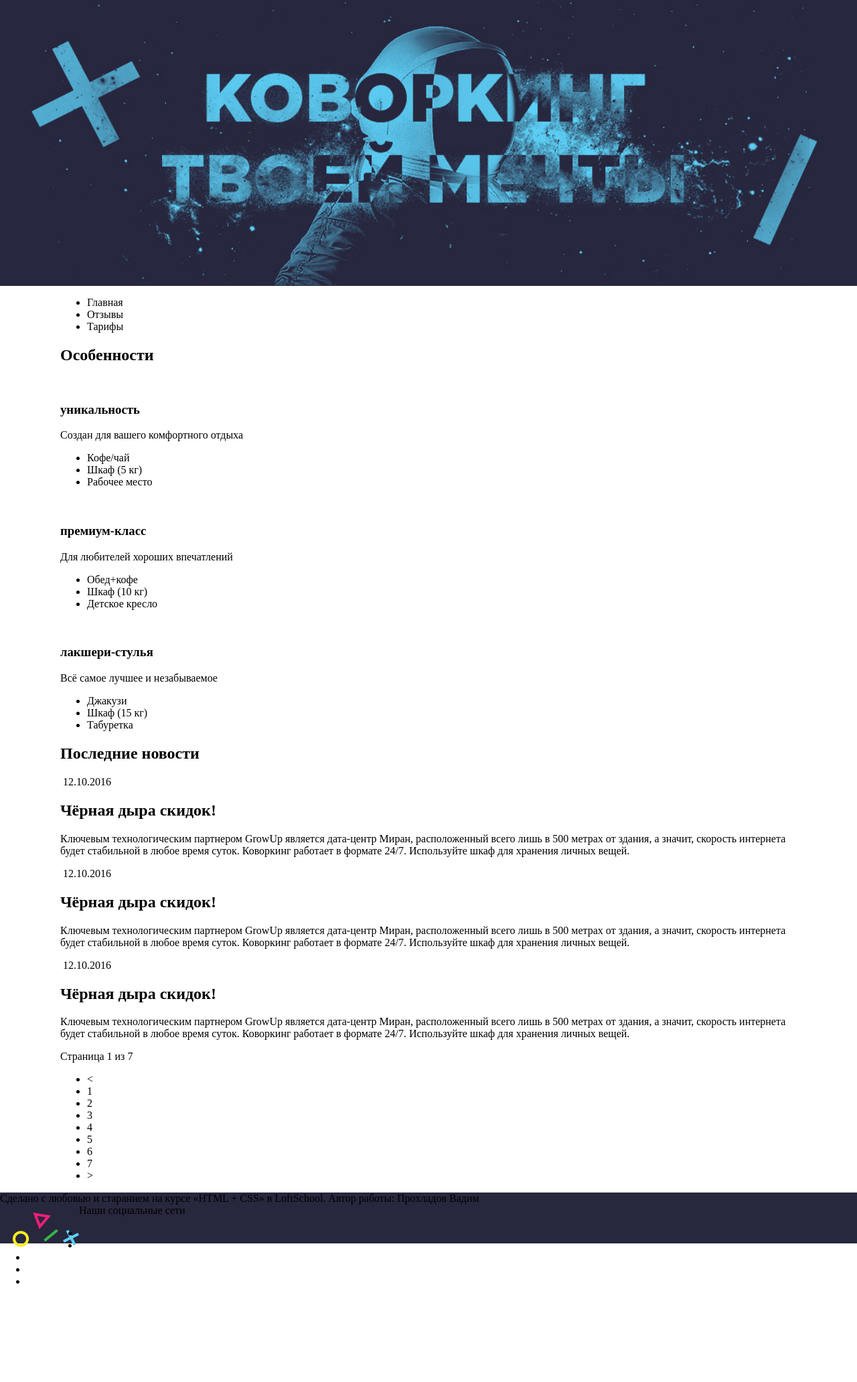
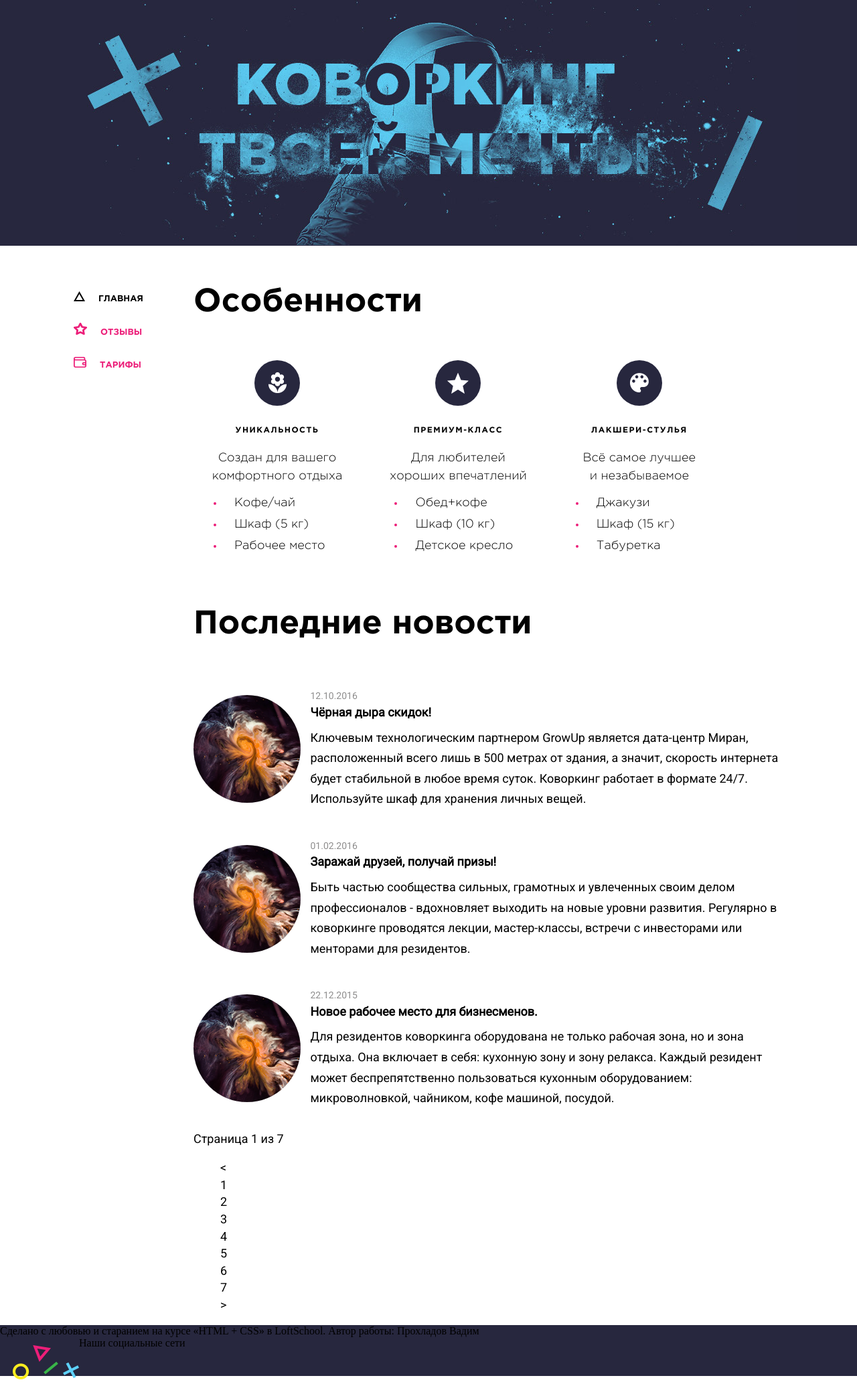
Before and after one commit to Qbic007/qbic007.github.io, a PHP site: page /main.html in a window 1280 px wide. Shown: the part 67-2131 px from the top of the page at 67% size. Before the commit the page ends 1984 px from the top, so only its background shows below. Run offline with PHP 8.4, Linux system fonts and the light colour scheme.

Commit message:
Features and News added

```diff
--- a/coworking/css/main.css
+++ b/coworking/css/main.css
@@ -23,6 +23,14 @@ body {
     margin: 0;
 }
 
+ul > li {
+    list-style-type: none;
+}
+
+h1, h2, h3, p {
+    margin: 0;
+}
+
 .header {
     background-color: #27273e;
 }
@@ -42,9 +50,164 @@ body {
 }
 
 .banner__image {
-    width: 100%;
+    width: 1100px;
     display: block;
     margin: 0 auto;
+}
+
+.aside {
+    width: 195px;
+    display: inline-block;
+    vertical-align: top;
+}
+
+.left-menu {
+    margin-top: 68px;
+}
+
+.left-menu__list {
+    padding-left: 20px;
+}
+
+.left-menu__list-item {
+    font: 13px/1.42 GothamPro, sans-serif;
+    font-weight: bold;
+    text-transform: uppercase;
+    margin-top: 26px;
+    text-align: left;
+    color: #ec1e79;
+}
+
+.left-menu__list-item--main::before {
+    content: url(../img/main_icon.png);
+    margin-right: 20px;
+}
+
+.left-menu__list-item--reviews::before {
+    content: url(../img/feed_icon.png);
+    margin-right: 20px;
+}
+
+.left-menu__list-item--tariffs::before {
+    content: url(../img/wallet_icon.png);
+    margin-right: 20px;
+}
+
+.left-menu__list-item--active {
+    color: black;
+}
+
+.content {
+    display: inline-block;
+    width: 900px;
+    vertical-align: top;
+}
+
+.features {
+    margin-top: 50px;
+    font: 18px/1.42 GothamPro, sans-serif;
+}
+
+.features__container {
+    margin-top: 51px;
+}
+
+.feature__icon-container {
+    background-color: #27273e;
+    width: 68px;
+    height: 68px;
+    border-radius: 50%;
+    display: flex;
+    align-items: center;
+    justify-content: center;
+    margin: auto;
+}
+
+.feature__title {
+    margin-top: 28px;
+    margin-bottom: 0;
+    font-size: 12px;
+    text-transform: uppercase;
+    font-weight: bold;
+    letter-spacing: 1.5px;
+}
+
+.feature__description {
+    margin-top: 20px;
+    line-height: 1.5em;
+}
+
+.feature__list {
+    margin-top: 10px;
+    padding-left: 0;
+    margin-left: 45px;
+    line-height: 1.8em;
+}
+
+.feature__list-item {
+    list-style: disc;
+    color: #ec1e79;
+    text-align: left;
+    padding-left: 16px;
+}
+
+.feature__list-item-text {
+    color: black;
+}
+
+.feature {
+    display: inline-block;
+    width: 250px;
+    text-align: center;
+    margin-right: 15px;
+}
+
+.section-title {
+    font: 49px/1.42 GothamPro, sans-serif;
+    font-weight: bold;
+}
+
+.news {
+    margin-top: 48px;
+    font: 18px/1.42 Roboto, sans-serif;
+}
+
+.news__container {
+    margin-top: 50px;
+}
+
+.new__picture {
+    display: inline-block;
+    width: 160px;
+}
+
+.new__picture {
+    border-radius: 50%;
+}
+
+.new__container {
+    display: inline-block;
+    width: 700px;
+    padding-top: 8px;
+    padding-left: 10px;
+}
+
+.new_datetime {
+    font-size: 14px;
+    color: #8e8d8d;
+}
+
+.new__title {
+    font-size: 18px;
+    margin-bottom: 10px;
+}
+
+.new__container p {
+    line-height: 1.7em;
+}
+
+.new {
+    margin-bottom: 32px;
 }
 
 .logo {
--- a/coworking/main.html
+++ b/coworking/main.html
@@ -7,6 +7,7 @@
     <meta http-equiv="X-UA-Compatible" content="ie=edge">
     <link rel="stylesheet" href="./css/main.css">
     <link href="https://fonts.googleapis.com/css?family=Open+Sans&display=swap" rel="stylesheet">
+    <link href="https://fonts.googleapis.com/css?family=Roboto&display=swap" rel="stylesheet">
     <title>Воркадиум</title>
 </head>
 
@@ -29,9 +30,10 @@
         <aside class="aside">
             <nav class="left-menu">
                 <ul class="left-menu__list">
-                    <li class="left-menu__list-item">Главная</li>
-                    <li class="left-menu__list-item">Отзывы</li>
-                    <li class="left-menu__list-item">Тарифы</li>
+                    <li class="left-menu__list-item left-menu__list-item--main left-menu__list-item--active">Главная
+                    </li>
+                    <li class="left-menu__list-item left-menu__list-item--reviews">Отзывы</li>
+                    <li class="left-menu__list-item left-menu__list-item--tariffs">Тарифы</li>
                 </ul>
             </nav>
         </aside>
@@ -40,52 +42,58 @@
                 <h1 class="section-title">Особенности</h1>
                 <div class="features__container">
                     <div class="feature">
-                        <img src="" alt="" class="feature__icon">
+                        <div class="feature__icon-container">
+                            <img src="./img/flower.png" alt="Уникальность" class="feature__icon">
+                        </div>
                         <h3 class="feature__title">уникальность</h3>
                         <div class="feature__description">Создан для вашего комфортного отдыха
                             <ul class="feature__list">
                                 <li class="feature__list-item">
-                                    Кофе/чай
+                                    <span class="feature__list-item-text">Кофе/чай</span>
                                 </li>
                                 <li class="feature__list-item">
-                                    Шкаф (5 кг)
+                                    <span class="feature__list-item-text">Шкаф (5 кг)</span>
                                 </li>
                                 <li class="feature__list-item">
-                                    Рабочее место
+                                    <span class="feature__list-item-text">Рабочее место</span>
                                 </li>
                             </ul>
                         </div>
                     </div>
                     <div class="feature">
-                        <img src="" alt="" class="feature__icon">
+                        <div class="feature__icon-container">
+                            <img src="./img/mark-as-favorite-star.png" alt="" class="feature__icon">
+                        </div>
                         <h3 class="feature__title">премиум-класс</h3>
-                        <div class="feature__description">Для любителей хороших впечатлений
+                        <div class="feature__description">Для любителей <br> хороших впечатлений
                             <ul class="feature__list">
                                 <li class="feature__list-item">
-                                    Обед+кофе
+                                    <span class="feature__list-item-text">Обед+кофе</span>
                                 </li>
                                 <li class="feature__list-item">
-                                    Шкаф (10 кг)
+                                    <span class="feature__list-item-text">Шкаф (10 кг)</span>
                                 </li>
                                 <li class="feature__list-item">
-                                    Детское кресло
+                                    <span class="feature__list-item-text">Детское кресло</span>
                                 </li>
                             </ul>
                         </div>
                     </div>
                     <div class="feature">
-                        <img src="" alt="" class="feature__icon">
+                        <div class="feature__icon-container">
+                            <img src="./img/painter-palette.png" alt="" class="feature__icon">
+                        </div>
                         <h3 class="feature__title">лакшери-стулья</h3>
-                        <div class="feature__description">Всё самое лучшее и незабываемое
+                        <div class="feature__description">Всё самое лучшее <br> и незабываемое
                             <ul class="feature__list">
                                 <li class="feature__list-item">
-                                    Джакузи
+                                    <span class="feature__list-item-text">Джакузи</span></span>
                                 </li>
                                 <li class="feature__list-item">
-                                    Шкаф (15 кг)
+                                    <span class="feature__list-item-text">Шкаф (15 кг)</span>
                                 </li>
                                 <li class="feature__list-item">
-                                    Табуретка
+                                    <span class="feature__list-item-text">Табуретка</span>
                                 </li>
                             </ul>
                         </div>
@@ -93,37 +101,41 @@
                 </div>
             </section>
             <section class="news">
-                <h1 class="title">Последние новости</h1>
+                <h1 class="section-title">Последние новости</h1>
                 <div class="news__container">
                     <div class="new">
-                        <img src="" alt="" class="new__picture">
-                        <time class="new_datetime">12.10.2016</time>
-                        <h2 class="new__title">Чёрная дыра скидок!</h2>
-                        <p>Ключевым технологическим партнером GrowUp является дата-центр Миран, расположенный всего лишь
-                            в
-                            500 метрах от здания, а значит, скорость интернета будет стабильной в любое время суток.
-                            Коворкинг работает в формате 24/7.
-                            Используйте шкаф для хранения личных вещей. </p>
+                        <img src="./img/news_image.png" alt="" class="new__picture">
+                        <div class="new__container">
+                            <time class="new_datetime">12.10.2016</time>
+                            <h2 class="new__title">Чёрная дыра скидок!</h2>
+                            <p>Ключевым технологическим партнером GrowUp является дата-центр Миран, расположенный всего
+                                лишь
+                                в 500 метрах от здания, а значит, скорость интернета будет стабильной в любое время
+                                суток.
+                                Коворкинг работает в формате 24/7.
+                                Используйте шкаф для хранения личных вещей. </p>
+                        </div>
                     </div>
                     <div class="new">
-                        <img src="" alt="" class="new__picture">
-                        <time class="new_datetime">12.10.2016</time>
-                        <h2 class="new__title">Чёрная дыра скидок!</h2>
-                        <p>Ключевым технологическим партнером GrowUp является дата-центр Миран, расположенный всего лишь
-                            в
-                            500 метрах от здания, а значит, скорость интернета будет стабильной в любое время суток.
-                            Коворкинг работает в формате 24/7.
-                            Используйте шкаф для хранения личных вещей. </p>
+                        <img src="./img/news_image.png" alt="" class="new__picture">
+                        <div class="new__container">
+                            <time class="new_datetime">01.02.2016</time>
+                            <h2 class="new__title">Заражай друзей, получай призы!</h2>
+                            <p>Быть частью сообщества сильных, грамотных и увлеченных своим делом профессионалов -
+                                вдохновляет выходить на новые уровни развития. Регулярно в коворкинге проводятся лекции,
+                                мастер-классы, встречи с инвесторами или менторами для резидентов.</p>
+                        </div>
                     </div>
                     <div class="new">
-                        <img src="" alt="" class="new__picture">
-                        <time class="new_datetime">12.10.2016</time>
-                        <h2 class="new__title">Чёрная дыра скидок!</h2>
-                        <p>Ключевым технологическим партнером GrowUp является дата-центр Миран, расположенный всего лишь
-                            в
-                            500 метрах от здания, а значит, скорость интернета будет стабильной в любое время суток.
-                            Коворкинг работает в формате 24/7.
-                            Используйте шкаф для хранения личных вещей. </p>
+                        <img src="./img/news_image.png" alt="" class="new__picture">
+                        <div class="new__container">
+                            <time class="new_datetime">22.12.2015</time>
+                            <h2 class="new__title">Новое рабочее место для бизнесменов.</h2>
+                            <p>Для резидентов коворкинга оборудована не только рабочая зона, но и зона отдыха. Она
+                                включает в себя: кухонную зону и зону релакса.
+                                Каждый резидент может беспрепятственно пользоваться кухонным оборудованием:
+                                микроволновкой, чайником, кофе машиной, посудой.</p>
+                        </div>
                     </div>
                 </div>
                 <div class="pagination">
```
Also changed, not shown: coworking/img/feed_icon.png (added), coworking/img/flower.png (added), coworking/img/main_icon.png (added), coworking/img/mark-as-favorite-star.png (added), coworking/img/news_image.png (added), coworking/img/painter-palette.png (added), coworking/img/wallet_icon.png (added).
